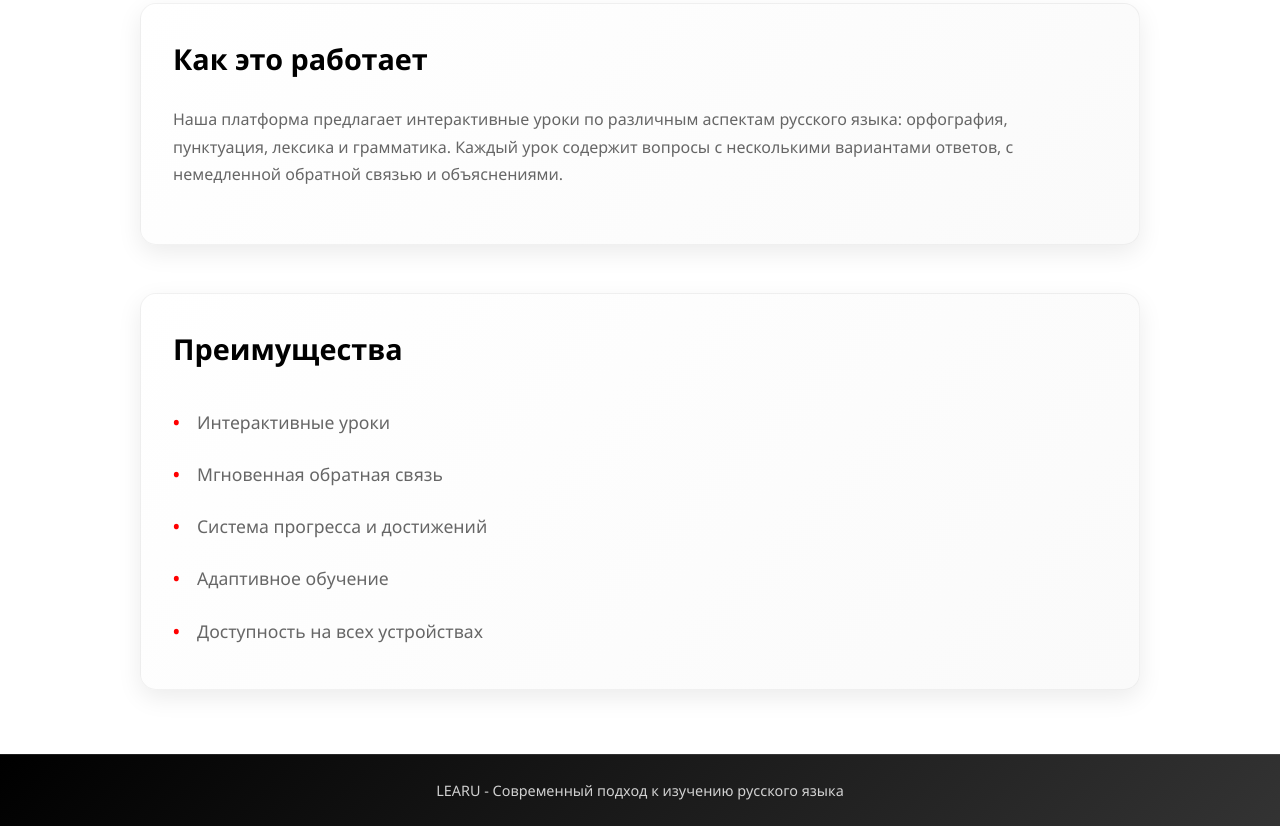
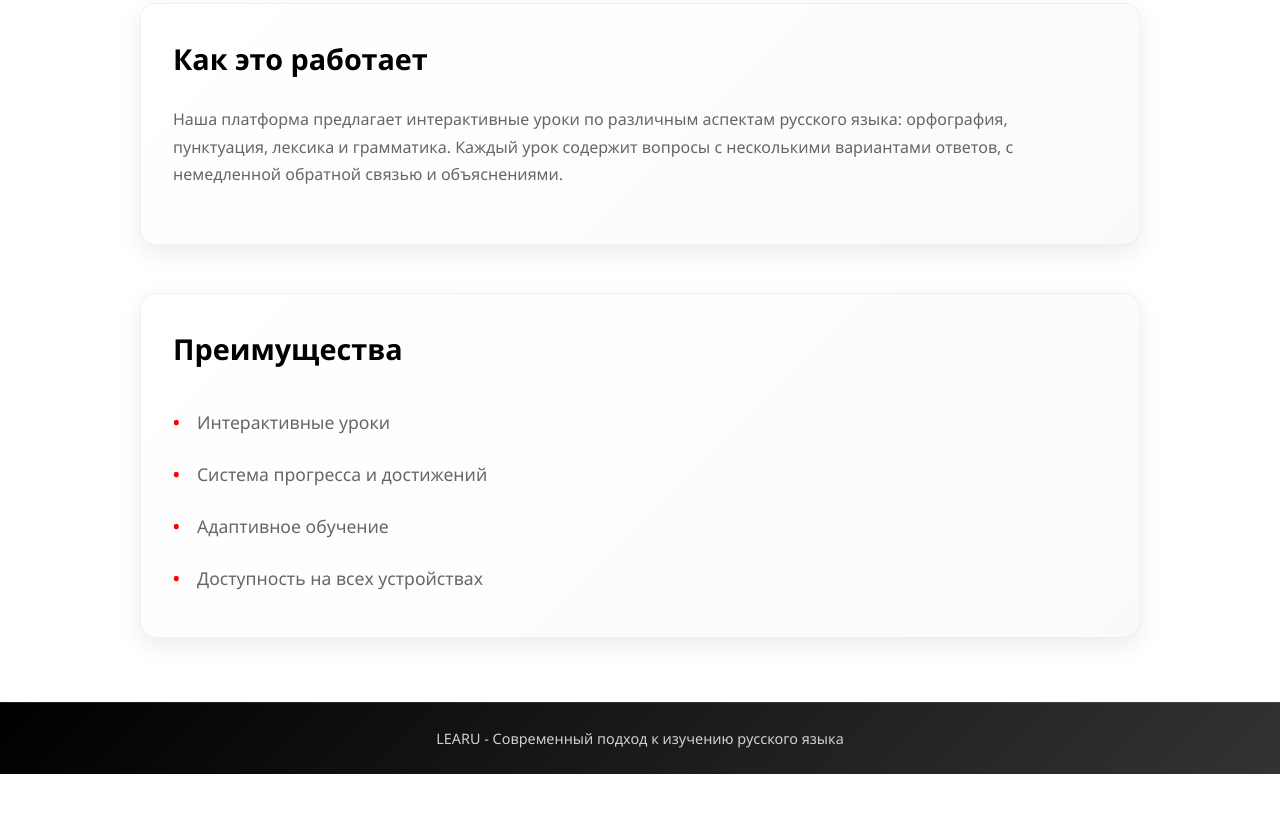
Before and after one commit to SomeHamsterCode/LEARU, a website: page about.html in a window 1280 px wide. Shown: the part 575-1401 px from the top of the page. After the commit the page ends 1349 px from the top, so only its background shows below. Drawn offline with Linux system fonts and the light colour scheme.

Commit message:
Update about.html

```diff
--- a/about.html
+++ b/about.html
@@ -45,7 +45,6 @@
                     <h2>Преимущества</h2>
                     <ul>
                         <li>Интерактивные уроки</li>
-                        <li>Мгновенная обратная связь</li>
                         <li>Система прогресса и достижений</li>
                         <li>Адаптивное обучение</li>
                         <li>Доступность на всех устройствах</li>
```
